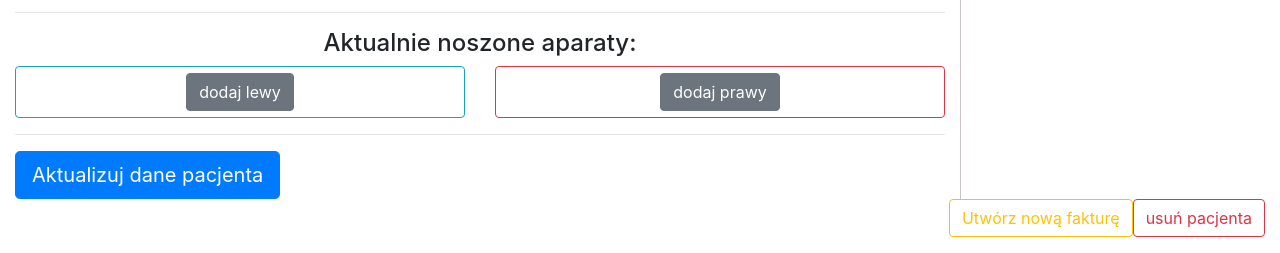
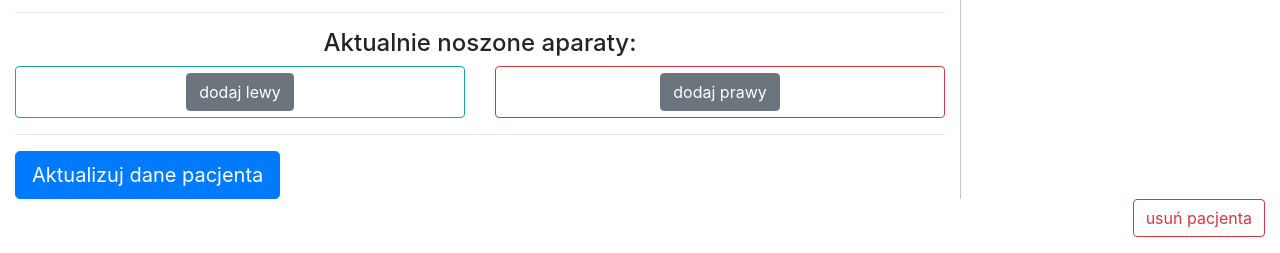
Before and after one commit to myGitHub4publicprojects/crm, a Django app: template crm/templates/crm/edit.html in a window 1280 px wide. Shown: the part 616-869 px from the top of the page. Run offline with Django 3.2, Linux system fonts and the light colour scheme; the template is opened without the code that fills it, so the values that code supplies are empty; some libraries are stand-ins or nearby versions.

Commit message:
Remove redundant button from edit page.

```diff
--- a/crm/templates/crm/edit.html
+++ b/crm/templates/crm/edit.html
@@ -145,10 +145,6 @@
 	<div class="btn btn-outline-danger">usuń pacjenta</div>
 </a>
 
-
-<div id='invoiceCreate' class="btn btn-outline-warning float-right mb-3">Utwórz nową fakturę</div>
-
-
 <script>
 	var tel_no = document.querySelector('#patient_tel');
 	if (tel_no.value == 0) {
@@ -170,17 +166,6 @@
 			}
 		}, false);
 
-	// var hearingAids = {{ json_ha_list | safe }};
-	// console.log(hearingAids);
-	// var Phonak = hearingAids.Phonak;
-	// for (family of Object.entries(Phonak)){
-	// 	for ([k,v] of Object.entries(i)){
-	// 		console.log(k, v);
-	// 	}
-	// }
-
-
-
 		// Phonak VITUS+ fix - '+' sign causes problems with toggling
 		// `${selectMake.value}
 	var sides = ['left', 'right'];
```
